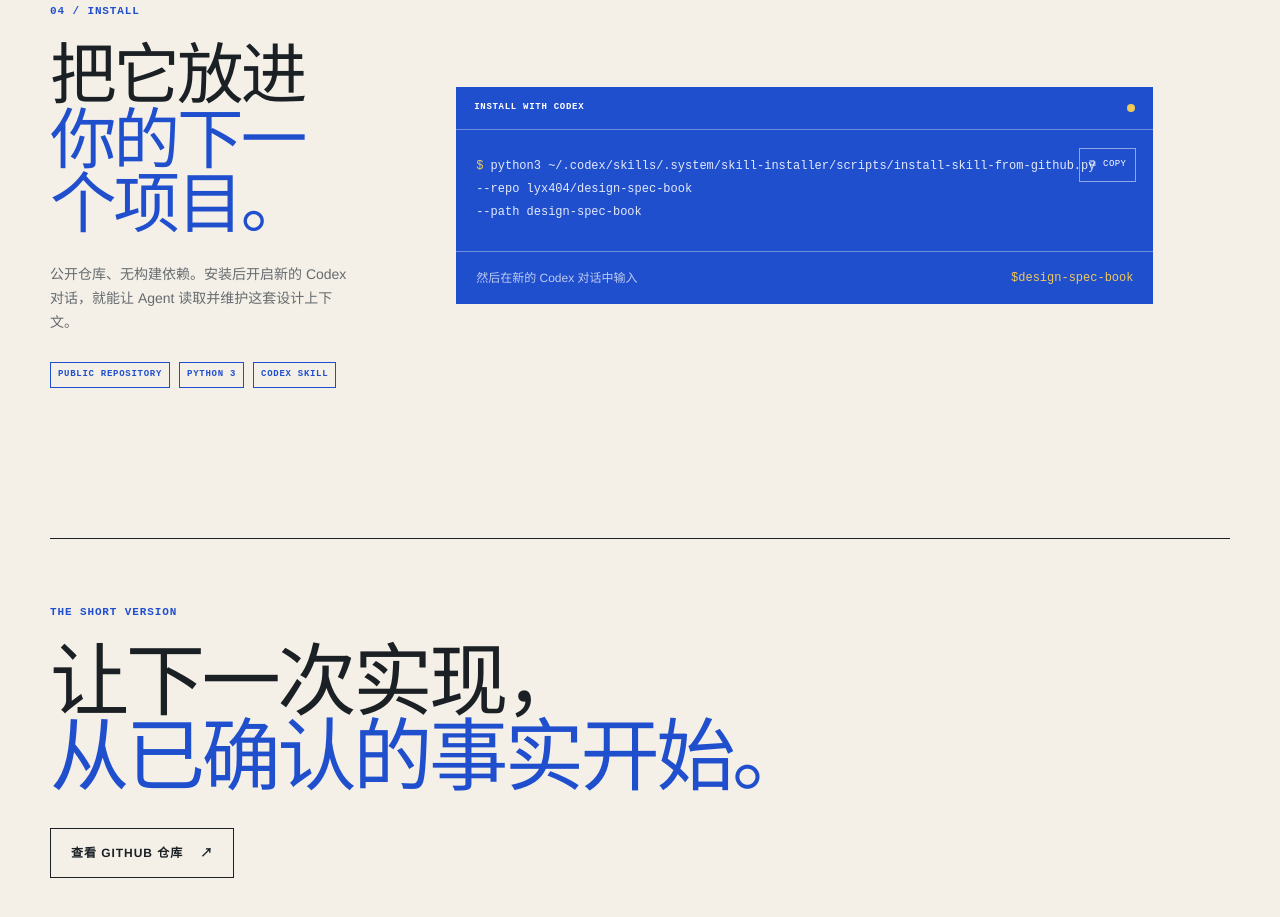
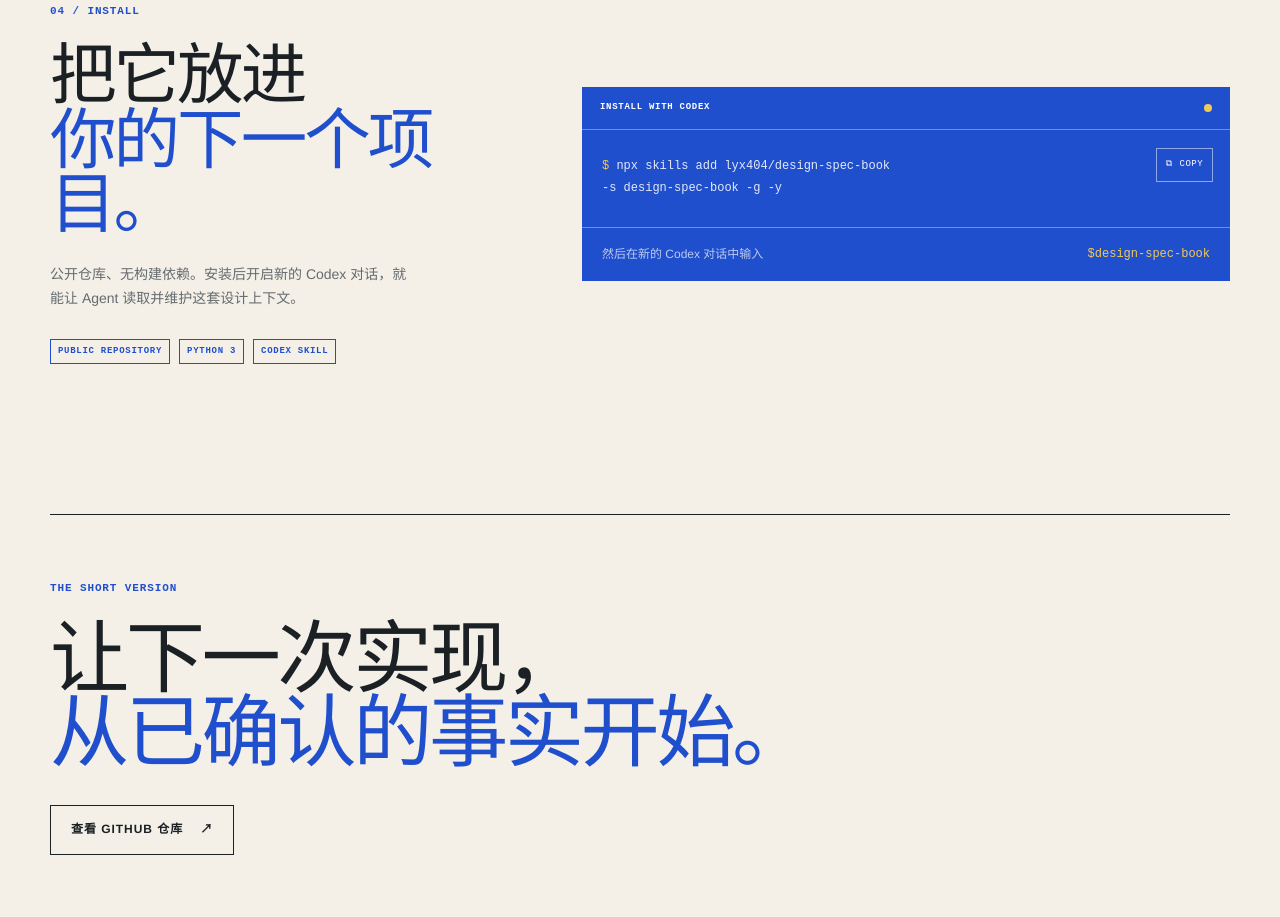
Before and after one commit to lyx404/design-spec-book, a plain HTML site: page site/index.html in a window 1280 px wide. Shown: the part 3300-4217 px from the top of the page. Drawn offline with Linux system fonts and the light colour scheme.

Commit message:
Shorten install command and add bilingual README

```diff
--- a/site/index.html
+++ b/site/index.html
@@ -161,8 +161,8 @@
         <div class="command-panel">
           <div class="command-panel-head"><span>INSTALL WITH CODEX</span><span class="terminal-light" aria-hidden="true"></span></div>
           <div class="command-box">
-            <code><span class="prompt">$</span> python3 ~/.codex/skills/.system/skill-installer/scripts/install-skill-from-github.py<br>  --repo lyx404/design-spec-book<br>  --path design-spec-book</code>
-            <button class="copy-button" type="button" data-copy="python3 ~/.codex/skills/.system/skill-installer/scripts/install-skill-from-github.py --repo lyx404/design-spec-book --path design-spec-book" aria-label="复制安装命令" title="复制安装命令"><span aria-hidden="true">⧉</span><span class="copy-label">Copy</span></button>
+            <code><span class="prompt">$</span> npx skills add lyx404/design-spec-book<br>  -s design-spec-book -g -y</code>
+            <button class="copy-button" type="button" data-copy="npx skills add lyx404/design-spec-book -s design-spec-book -g -y" aria-label="复制安装命令" title="复制安装命令"><span aria-hidden="true">⧉</span><span class="copy-label">Copy</span></button>
           </div>
           <div class="command-next"><span>然后在新的 Codex 对话中输入</span><code>$design-spec-book</code></div>
         </div>
```
Also changed, not shown: 1 other file.
